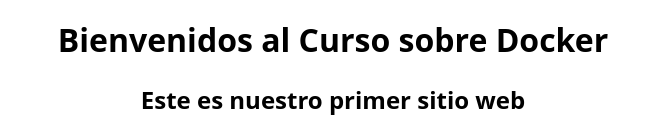
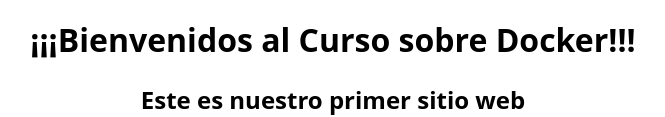
Before and after one commit to gmvjmop/cursodocker-website, a plain HTML site: page static-html/index.html in a window 1280 px wide. Shown: the part 358-475 px from the top of the page, without its empty margins (307-972 px from the left). Drawn offline with Linux system fonts and the light colour scheme.

Commit message:
Update index.html
changed a bit

```diff
--- a/static-html/index.html
+++ b/static-html/index.html
@@ -16,6 +16,6 @@ body {
 </head>
 <body>
 	<img src="logo.jpeg" />
-	<h1>Bienvenidos al Curso sobre Docker</h1>
+	<h1>¡¡¡Bienvenidos al Curso sobre Docker!!!</h1>
 	<h2>Este es nuestro primer sitio web</h2>
 </html>
```
